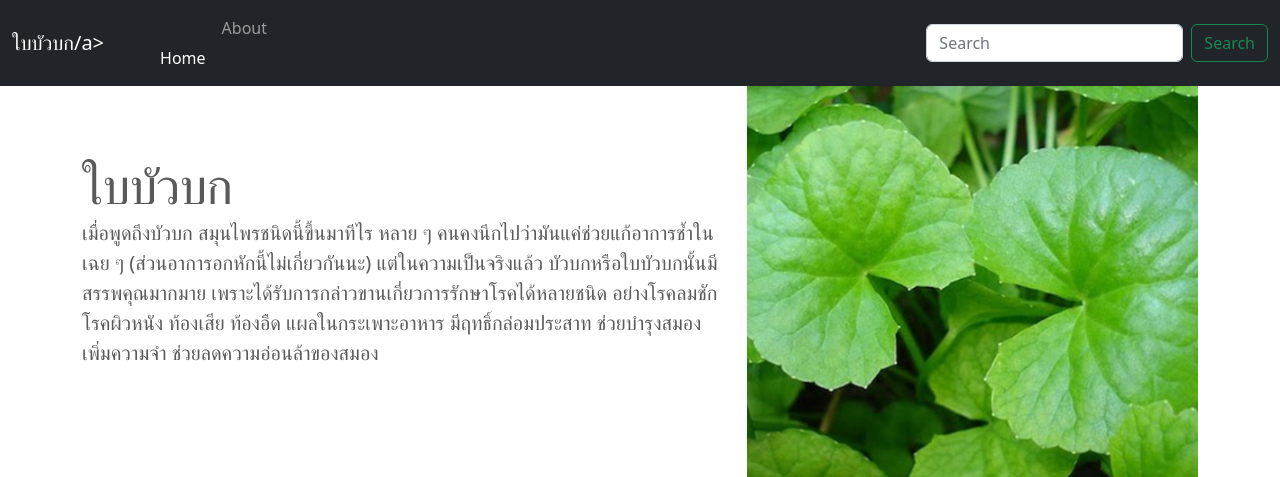
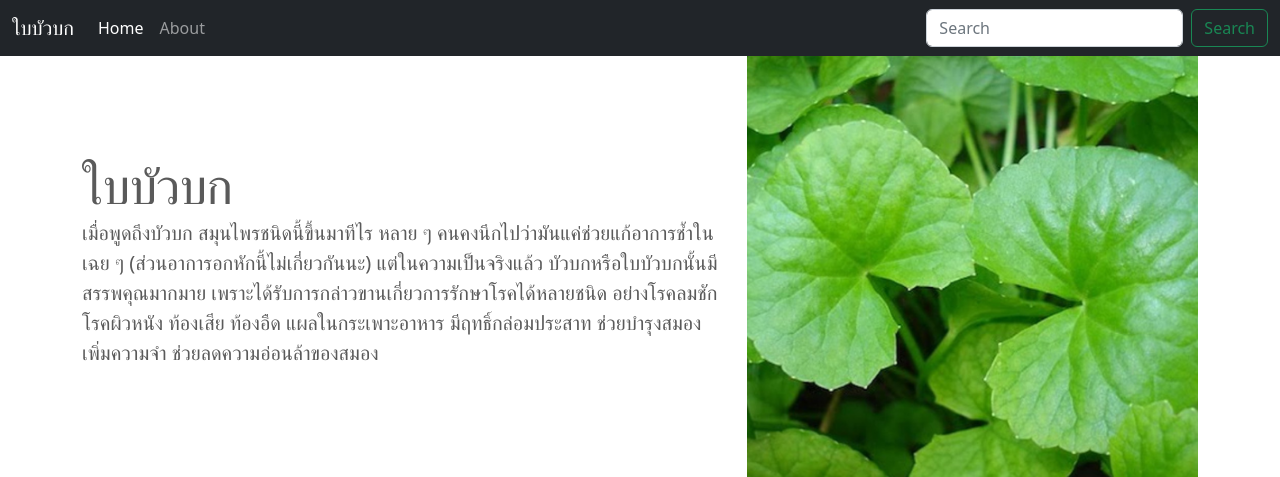
Before and after one commit to vanTHkrab/Project-since, a plain HTML site: page carousel/centella-asiatica.html in a window 1280 px wide. Shown: the top 477 px of the page. Drawn offline with Linux system fonts and the light colour scheme.

Commit message:
Update centella-asiatica.html

```diff
--- a/carousel/centella-asiatica.html
+++ b/carousel/centella-asiatica.html
@@ -79,7 +79,7 @@
   <!-- Fixed navbar -->
   <nav class="navbar navbar-expand-md navbar-dark fixed-top bg-dark">
     <div class="container-fluid">
-      <a class="navbar-brand" href="#">ใบบัวบก/a>
+      <a class="navbar-brand" href="#">ใบบัวบก</a>
       <button class="navbar-toggler" type="button" data-bs-toggle="collapse" data-bs-target="#navbarCollapse" aria-controls="navbarCollapse" aria-expanded="false" aria-label="Toggle navigation">
         <span class="navbar-toggler-icon"></span>
       </button>
```
